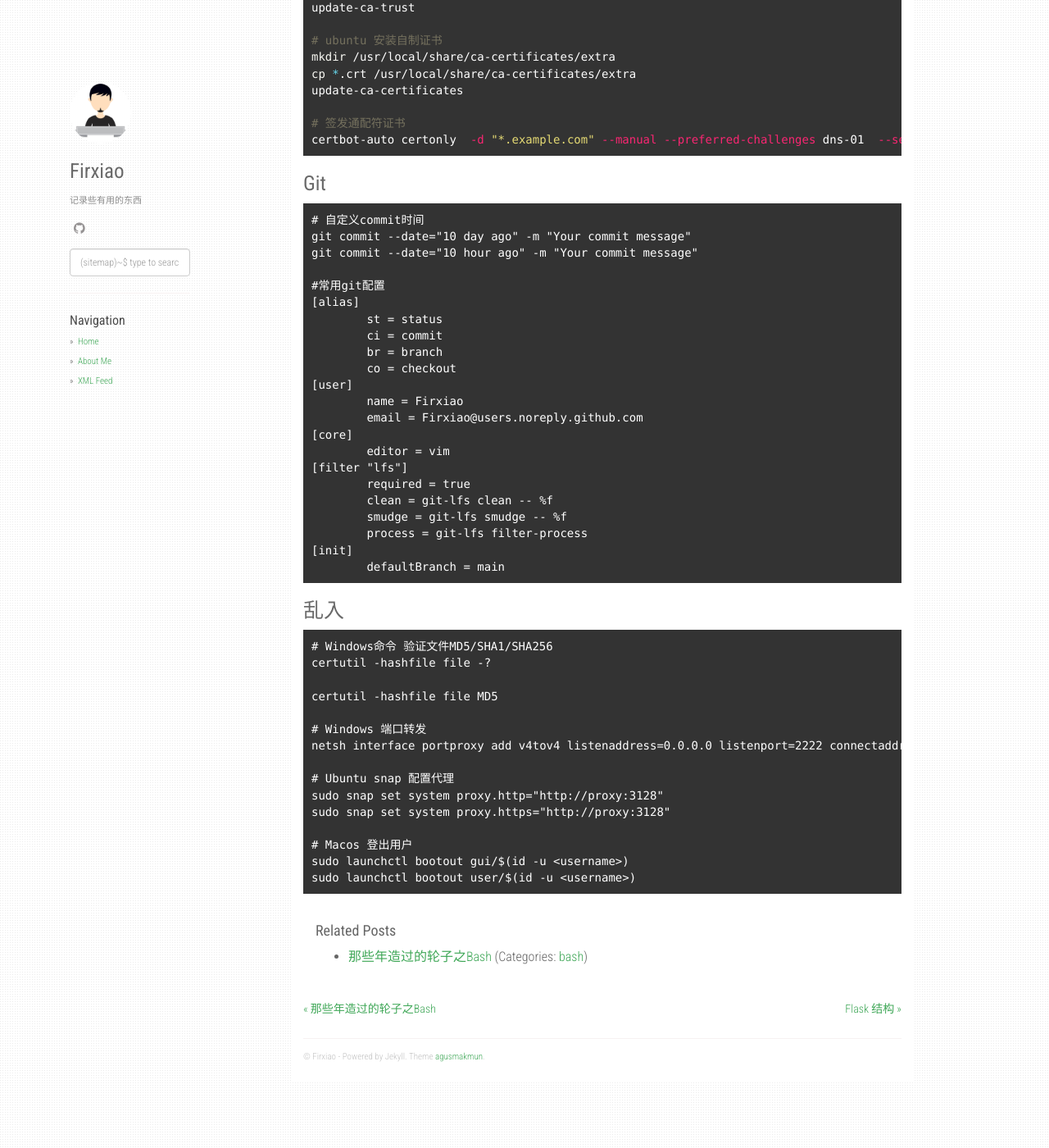
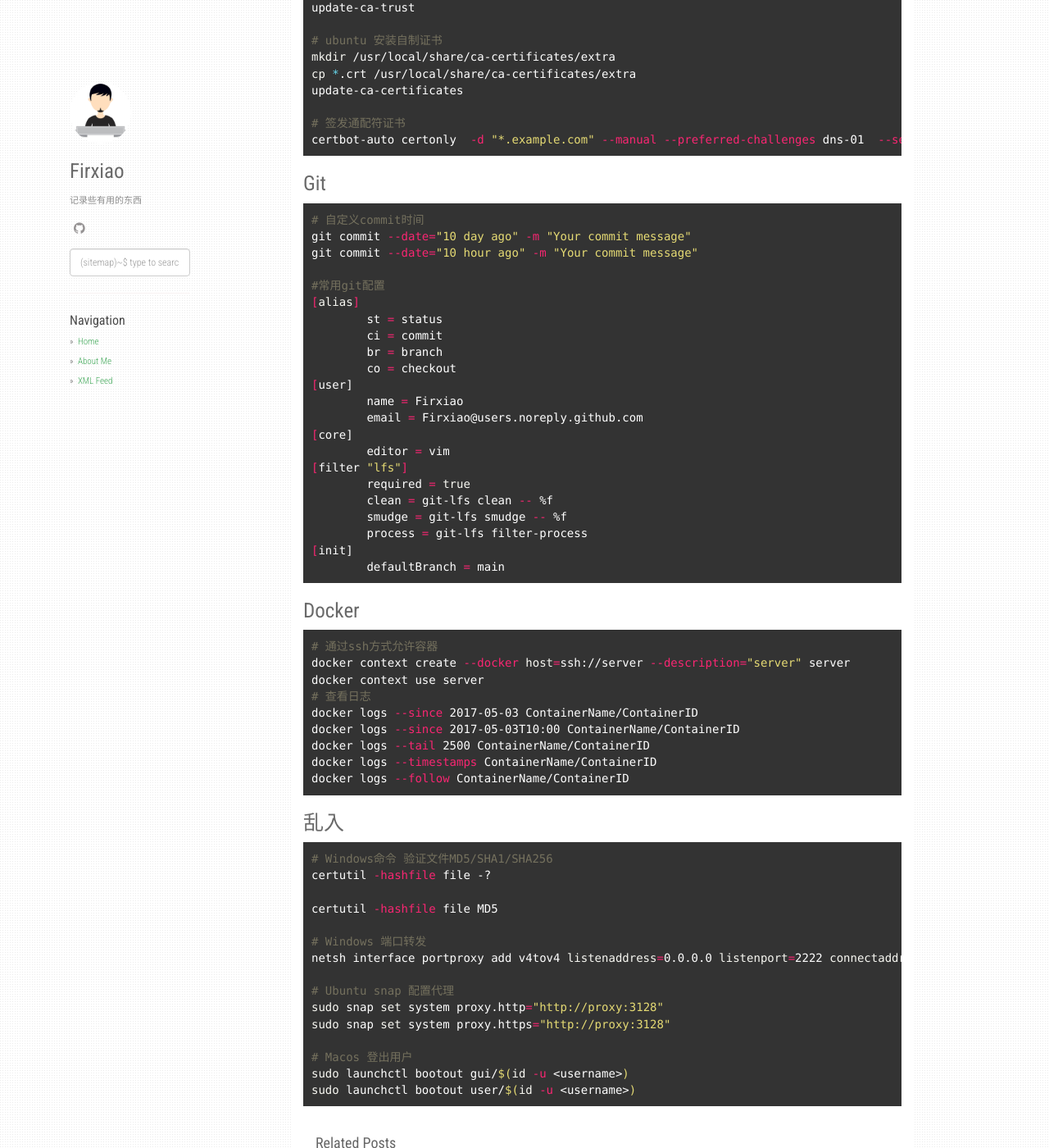
Before and after one commit to Firxiao/firxiao.github.io, a Jekyll site: the page built from _posts/2019-07-29-skills.md, in a window 1280 px wide and 1400 px high, scrolled down 5526 px. Shown: the whole window at 82% size. Built offline with Jekyll 4.4.1, drawn with Linux system fonts in a browser that asks for light colours; nearby versions of some CDN libraries; comment, search, counter and statistics services are not loaded.

Commit message:
Add some docker skills

````diff
--- a/_posts/2019-07-29-skills.md
+++ b/_posts/2019-07-29-skills.md
@@ -288,7 +288,7 @@ certbot-auto certonly  -d "*.example.com" --manual --preferred-challenges dns-01
 ```
 
 # Git
-```
+```bash
 # 自定义commit时间
 git commit --date="10 day ago" -m "Your commit message"
 git commit --date="10 hour ago" -m "Your commit message"
@@ -313,8 +313,21 @@ git commit --date="10 hour ago" -m "Your commit message"
         defaultBranch = main
 ```
 
+# Docker
+```bash
+# 通过ssh方式允许容器
+docker context create --docker host=ssh://server --description="server" server
+docker context use server
+# 查看日志
+docker logs --since 2017-05-03 ContainerName/ContainerID
+docker logs --since 2017-05-03T10:00 ContainerName/ContainerID
+docker logs --tail 2500 ContainerName/ContainerID
+docker logs --timestamps ContainerName/ContainerID
+docker logs --follow ContainerName/ContainerID
+```
+
 # 乱入
-```
+```bash
 # Windows命令 验证文件MD5/SHA1/SHA256
 certutil -hashfile file -?
 
````
